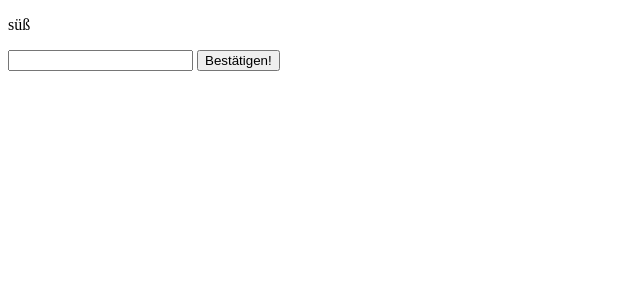
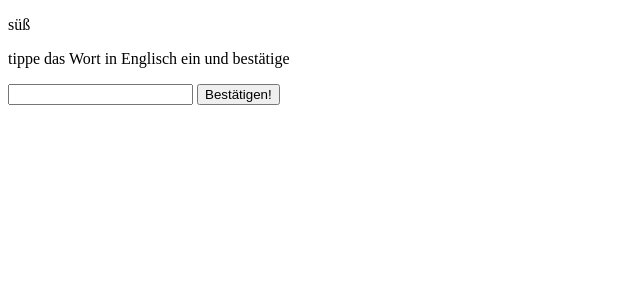
Before and after one commit to k0nsti/vokabeln-web-page, a SvelteKit app: page / in a window 1280 px wide. Shown: the top 300 px of the page, without its empty margins (0-640 px from the left). Built offline with nearby package versions, Linux system fonts and the light colour scheme.

Commit message:
feat: add style change on true or false

```diff
--- a/src/routes/+page.svelte
+++ b/src/routes/+page.svelte
@@ -1,20 +1,37 @@
 <script>
-    let enteredword="";
+	let enteredword = '';
+	let color = '';
 	const words = { 1: { de: 'gut', en: 'good' }, 2: { de: 'süß', en: 'cute' } };
 	let wordD = words[2]['de'];
 	let w1 = words[2]['en'];
-	let answer="";
+	let answer = '';
 	function check(w2) {
 		console.log('xxx', w1, w2);
 		if (w1 == w2) {
 			answer = 'richtig';
+			color = 'green';
 		} else {
 			answer = 'falsch';
+			color = 'red';
 		}
 	}
 </script>
 
-<p>{wordD}</p>
+<div>
+	<p>{wordD}</p>
+</div>
+
+<p> tippe das Wort in Englisch ein und bestätige</p>
 <input bind:value={enteredword}/>
+
 <button on:click={check(enteredword)}> Bestätigen! </button>
-<p >{answer}</p>
+
+<div style="--theme-color: {color}">
+	<p>{answer}</p>
+</div>
+
+<style>
+	p {
+		color: var(--theme-color);
+	}
+</style>
```
